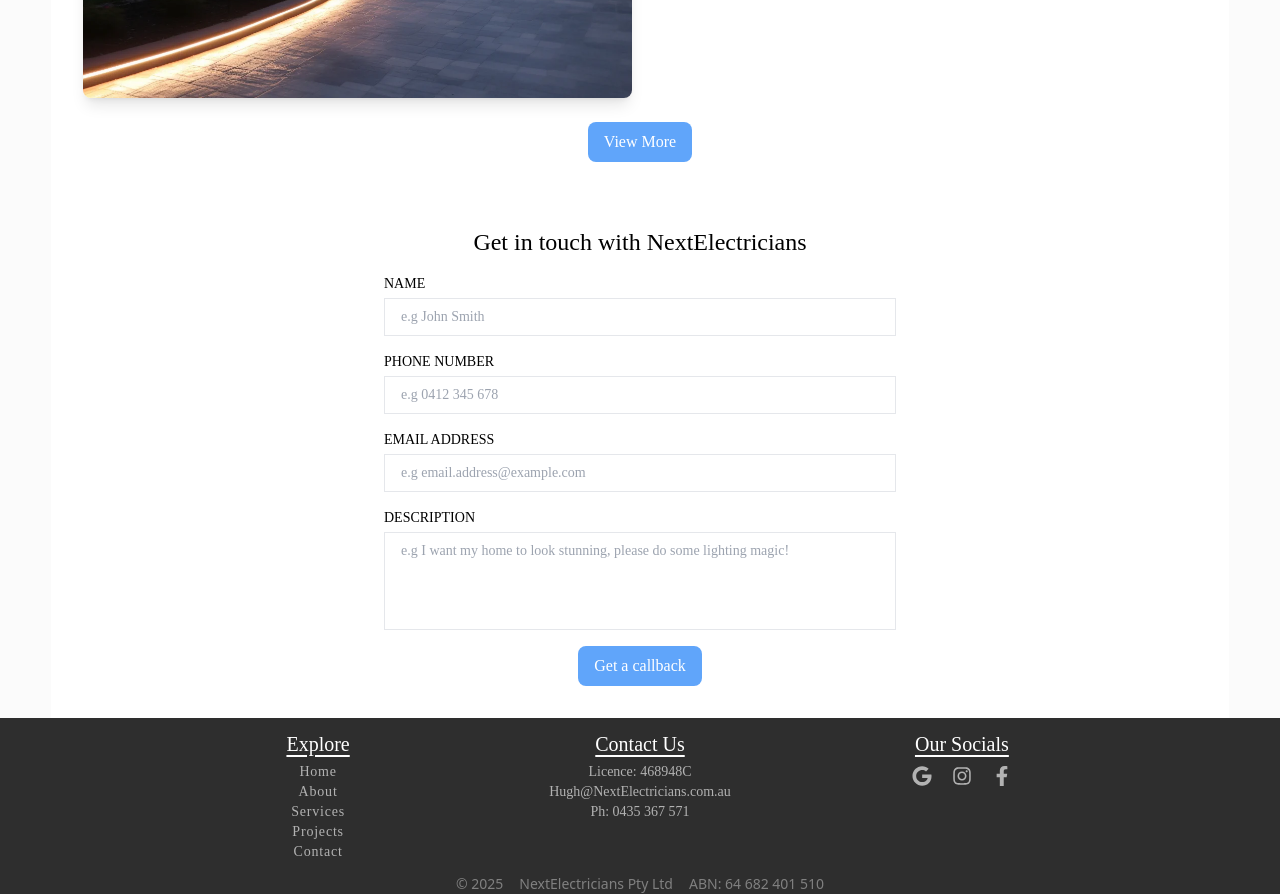
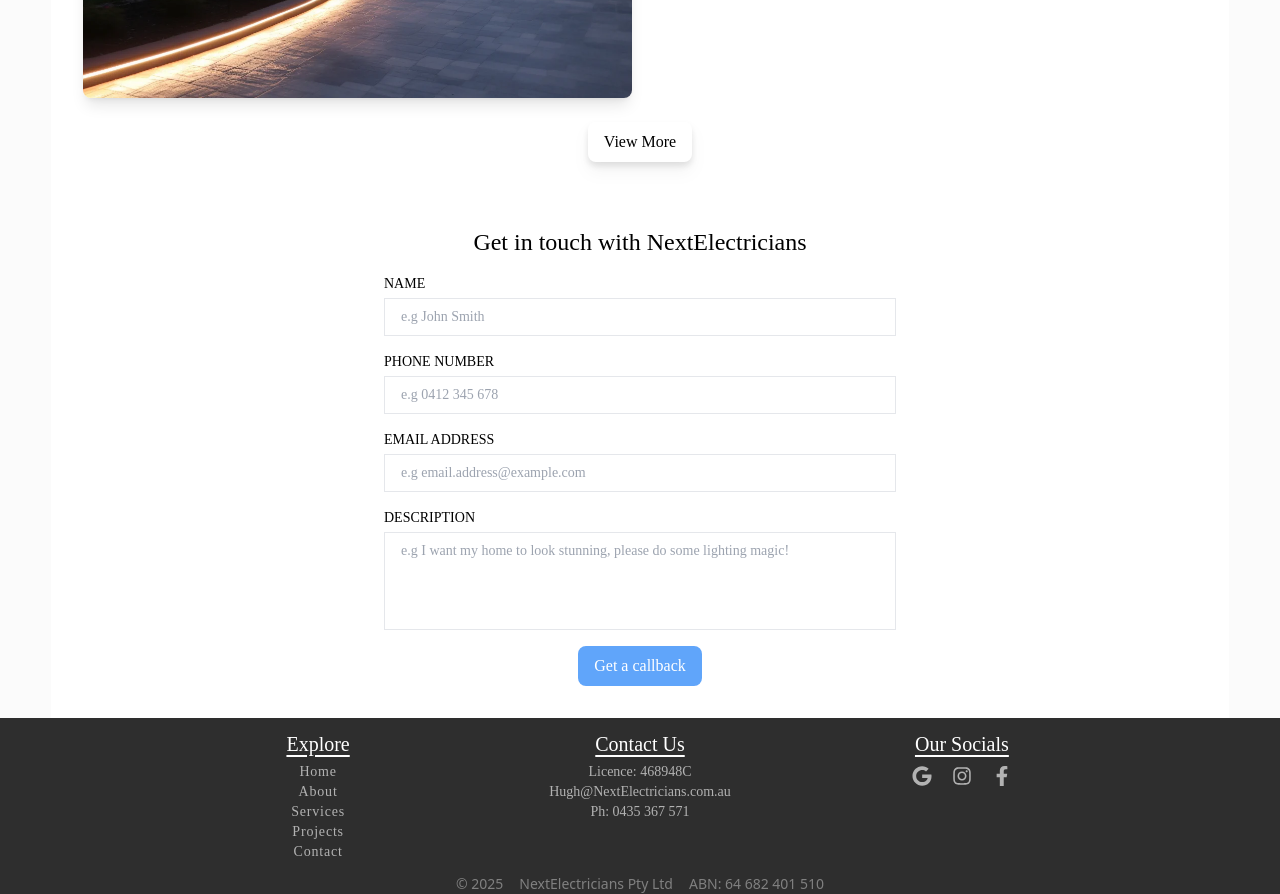
Before and after one commit to Wazmond/next-electricians, a Next.js app: page / in a window 1280 px wide. Shown: the part 2400-3294 px from the top of the page. Built offline with nearby package versions, Linux system fonts and the light colour scheme; a web font is replaced by a local one.

Commit message:
Added shadow on view more button, will need to change default bg color for a white button to work due to same color as bg

```diff
--- a/src/app/(frontend)/pages/home/projects/index.tsx
+++ b/src/app/(frontend)/pages/home/projects/index.tsx
@@ -25,7 +25,7 @@ const Projects = () => {
         ))}
       </div>
 
-      <Link className="w-auto bg-blue-400 text-white py-2 px-4 rounded-lg" href="/projects">
+      <Link className="w-auto bg-white drop-shadow-lg py-2 px-4 rounded-lg" href="/projects">
         View More
       </Link>
     </div>
```
